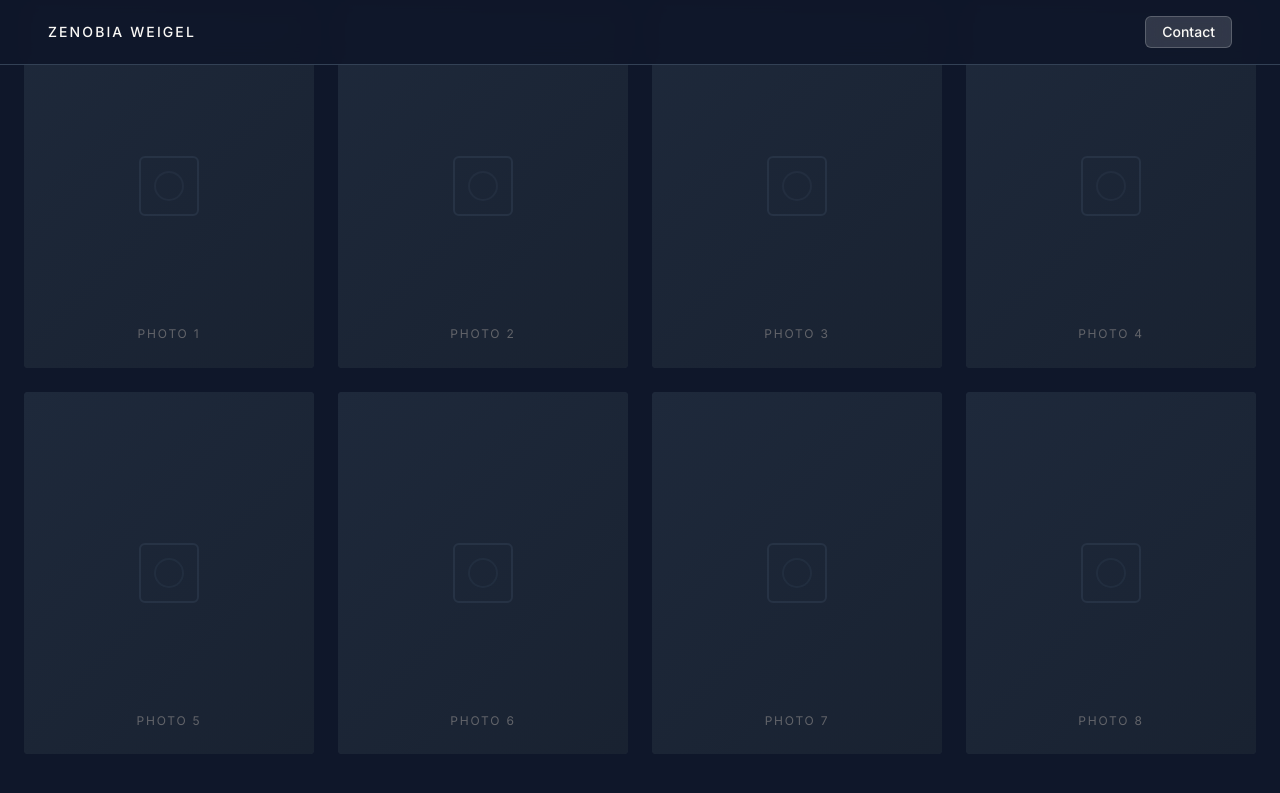
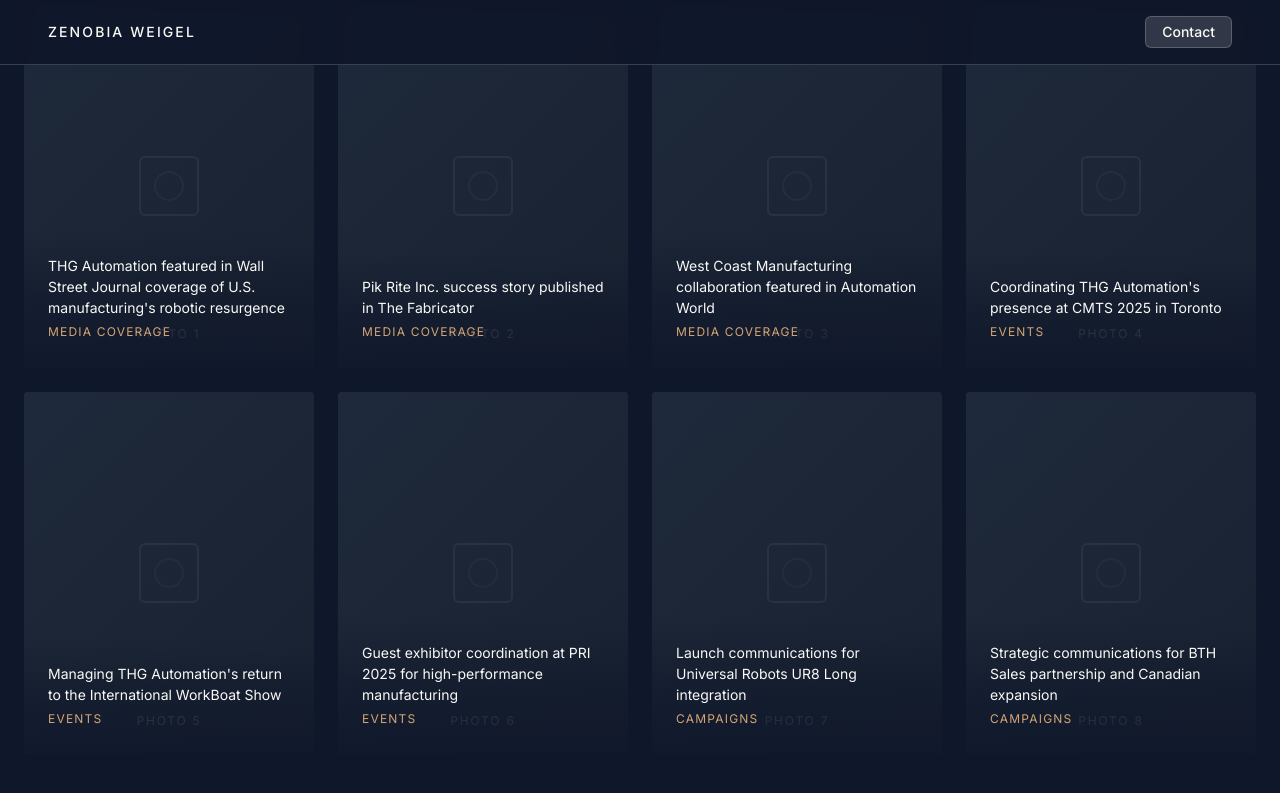
Before and after one commit to Zenobia-Weigel/Zenobia-Portfolio-Website, a Jekyll site: the page built from index.html, in a window 1280 px wide and 900 px high, scrolled down 4653 px. Shown: the top 793 px of the window. Built offline with Jekyll 4.4.1, drawn with Linux system fonts in a browser that asks for light colours; some web fonts are replaced.

Commit message:
Update gallery image and adjust overlay opacity
Replaces the placeholder gallery image with a Wall Street Journal feature image in gallery.yml. Updates _gallery.scss to make the photo overlay always visible and removes hover-triggered overlay opacity.

```diff
--- a/_data/gallery.yml
+++ b/_data/gallery.yml
@@ -1,5 +1,5 @@
 photos:
-  - image: /images/gallery-placeholder-1.jpg
+  - image: /images/THG Automation featured in Wall Street Journal.jpg
     caption: "THG Automation featured in Wall Street Journal coverage of U.S. manufacturing's robotic resurgence"
     category: media-coverage
     link: https://thgautomation.com/news/thg-automations-collaborative-welding-systems-featured-in-the-wall-street-journal-coverage-of-u-s-manufacturings-robotic-resurgence/
--- a/_sass/_gallery.scss
+++ b/_sass/_gallery.scss
@@ -70,10 +70,6 @@
 
   &:hover {
     transform: translateY(-4px);
-
-    .photo-item__overlay {
-      opacity: 1;
-    }
 
     .photo-item__image {
       transform: scale(1.05);
@@ -155,7 +151,7 @@
       rgba($background, 0.5) 50%,
       transparent 100%
     );
-    opacity: 0;
+    opacity: 1;
     transition: opacity $transition-base;
   }
 
```
